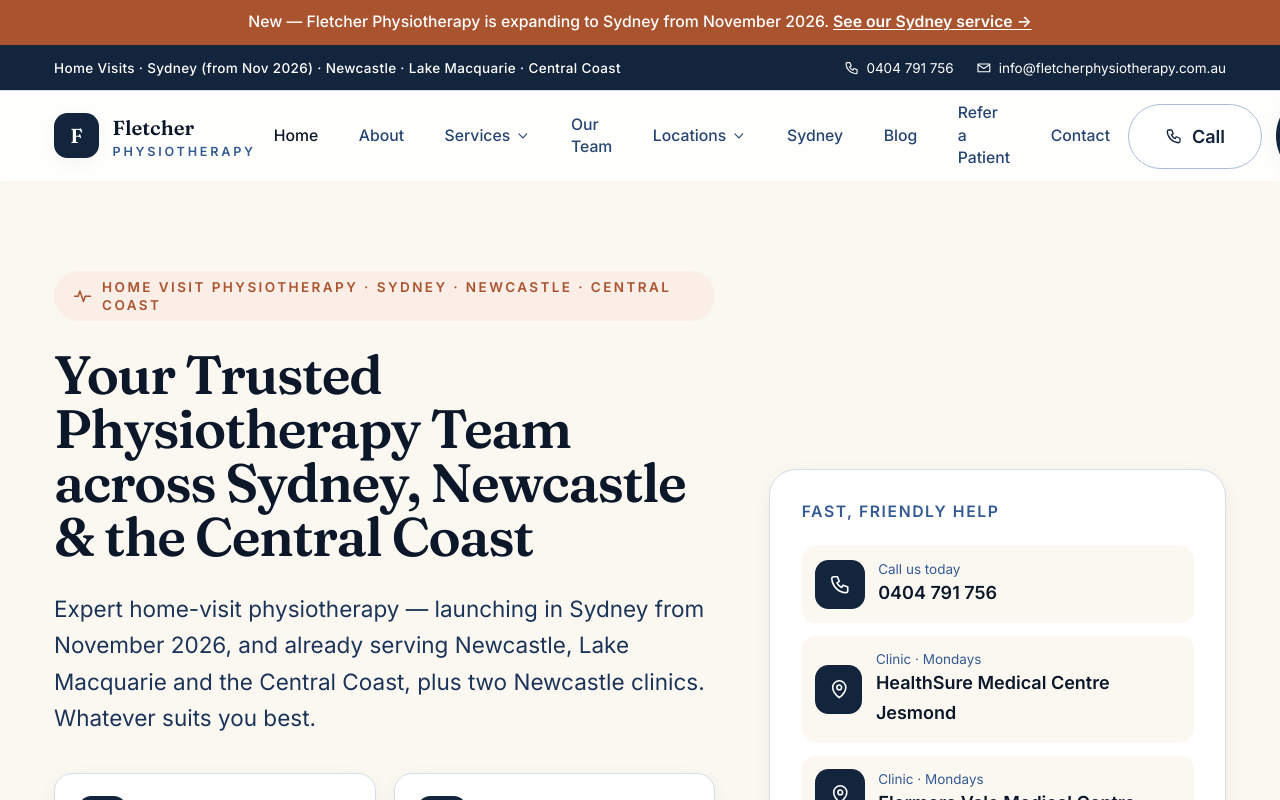
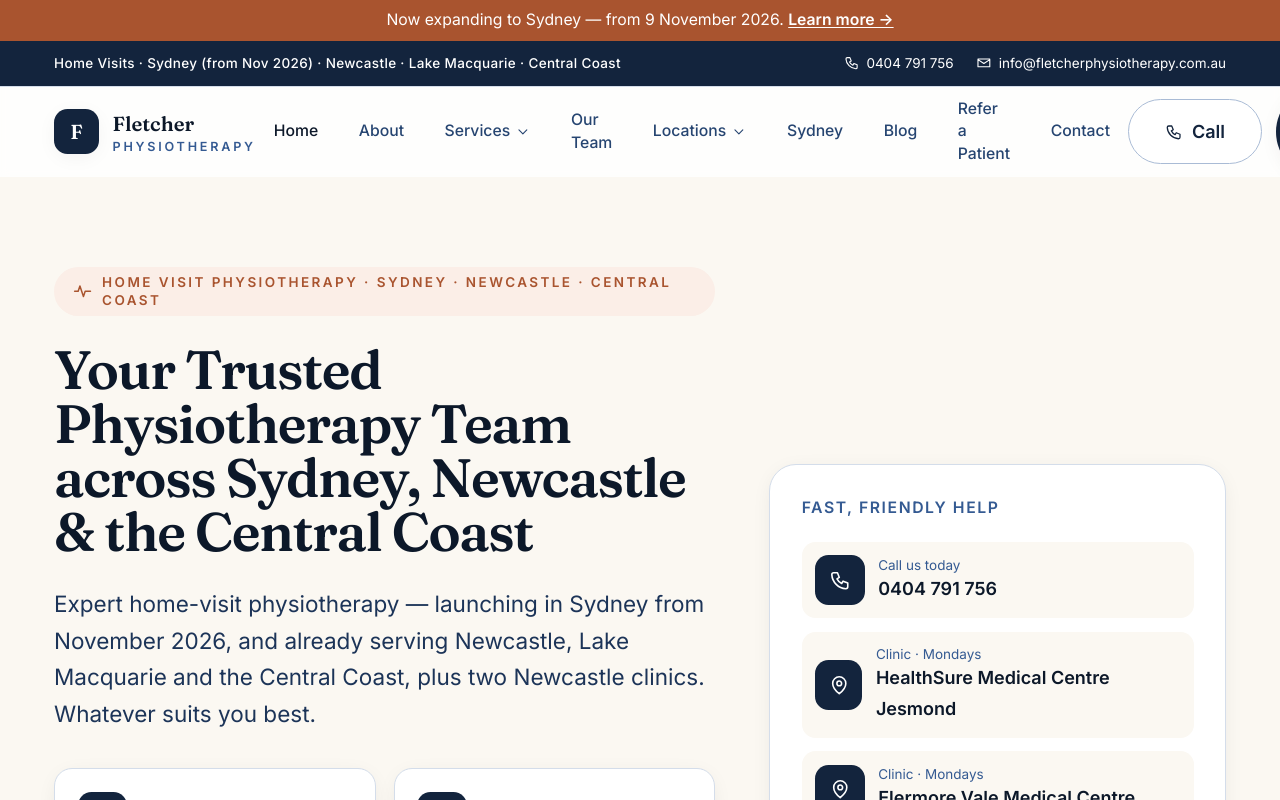
Before and after one commit to Trackrecord-pixel/Fletcher-physiotherapy-website, a Next.js app: page / in a window 1280 px wide. Shown: the top 800 px of the page. Built offline with nearby package versions, Linux system fonts and the light colour scheme.

Commit message:
Add files via upload

```diff
--- a/app/layout.tsx
+++ b/app/layout.tsx
@@ -79,10 +79,10 @@ export default function RootLayout({
         <LocalBusinessSchema />
         <a
           href="/physiotherapy-sydney"
-          className="block bg-clay-500 px-4 py-2.5 text-center text-sm font-medium text-white hover:bg-clay-600"
+          className="block bg-clay-500 px-4 py-2 text-center text-sm text-white hover:bg-clay-600"
         >
-          New — Fletcher Physiotherapy is expanding to Sydney from November 2026.{" "}
-          <span className="font-semibold underline underline-offset-2">See our Sydney service →</span>
+          Now expanding to Sydney — from 9 November 2026.{" "}
+          <span className="font-semibold underline underline-offset-2">Learn more →</span>
         </a>
         <Header />
         <main id="main">{children}</main>
```
